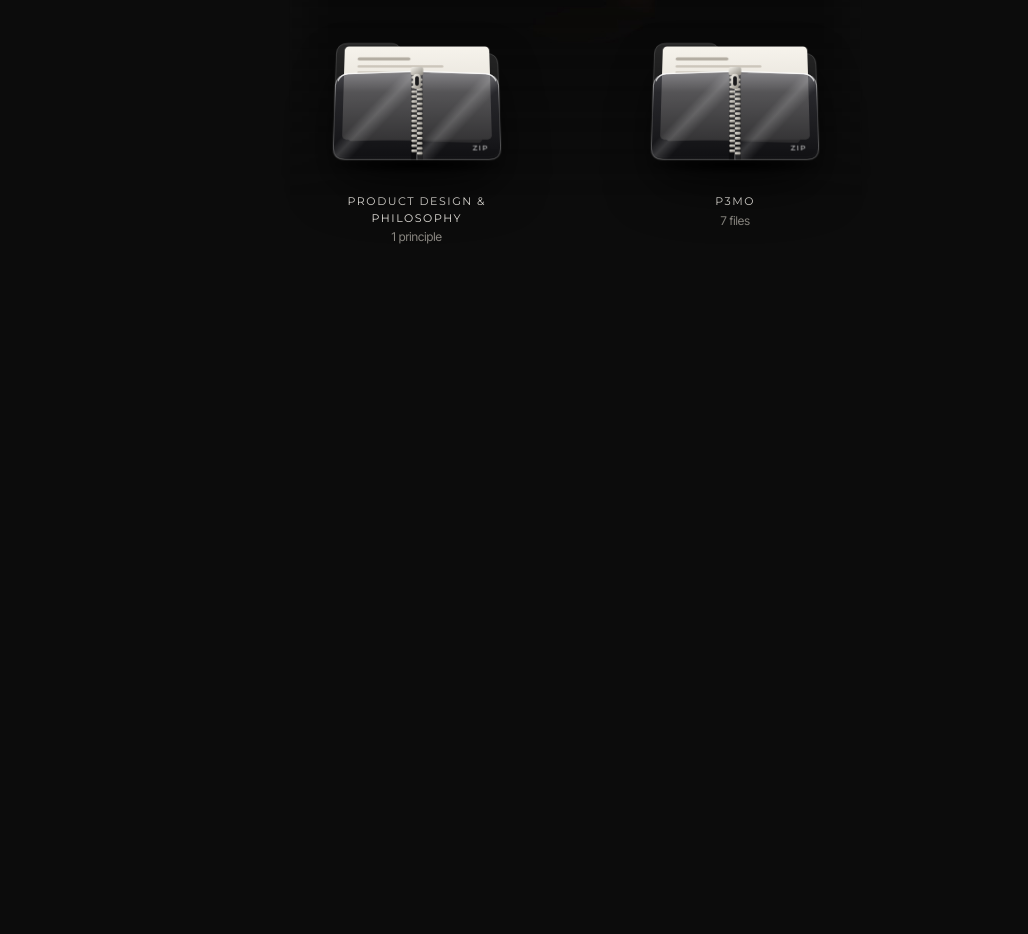
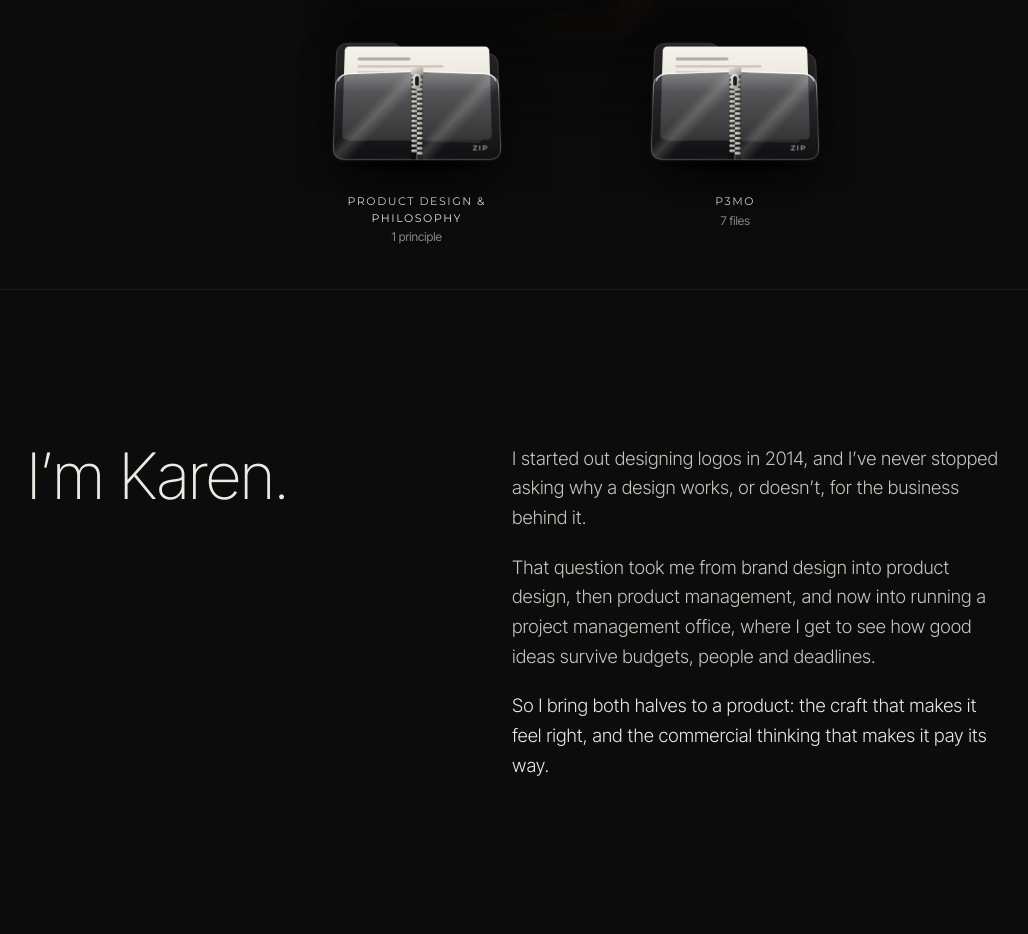
Before and after one commit to LadyKay-tech/karenedegware, a plain HTML site: page index.html in a window 1280 px wide. Shown: the part 511-1445 px from the top of the page, without its empty margins (64-1092 px from the left). Before the commit the page ends 800 px from the top, so only its background shows below. Drawn offline with Linux system fonts and the light colour scheme.

Commit message:
Cut-out portrait on transparent background, add short introduction
Co-Authored-By: Claude Opus 5.5 <noreply@anthropic.com>
Claude-Session: https://claude.ai/code/session_01Cv2qjhF7sYGZehr1n9zc2Z

```diff
--- a/index.html
+++ b/index.html
@@ -22,7 +22,7 @@ body{margin:0;color:var(--ink);font:400 15px/1.55 "Inter Tight",system-ui,sans-s
 a{color:inherit;text-decoration:none}
 button{font:inherit;color:inherit;background:none;border:0;padding:0;cursor:pointer}
 img{max-width:100%;display:block}
-.top{position:fixed;z-index:20;top:0;left:0;right:0;display:flex;justify-content:space-between;align-items:center;padding:max(2vw,16px) max(4vw,20px);pointer-events:none}
+.top{position:fixed;z-index:20;top:0;left:0;right:0;display:flex;justify-content:space-between;align-items:center;background:linear-gradient(var(--bg) 35%,rgba(12,12,12,0));padding:max(2vw,16px) max(4vw,20px);pointer-events:none}
 .top>*{pointer-events:auto}
 .wmk{display:inline-block;font:400 clamp(12px,1vw,14px)/1 Montserrat,"Inter Tight",sans-serif;letter-spacing:.26em;text-transform:uppercase;white-space:nowrap;color:#fff}
 .wmk b{font-weight:700}
@@ -121,6 +121,15 @@ body.ready .folder{animation:rise .8s cubic-bezier(.2,.8,.2,1) both}
 body.ready .folder:nth-child(2){animation-delay:.12s}
 @keyframes rise{from{opacity:0;transform:translateY(30px)}}
 body.locked{overflow:hidden}
+.intro{position:relative;padding:clamp(90px,12vw,170px) max(4vw,20px);border-top:1px solid rgba(255,255,255,.06)}
+.iw{max-width:1100px;margin:0 auto;display:grid;grid-template-columns:minmax(0,.8fr) minmax(0,1.2fr);gap:clamp(28px,6vw,96px);align-items:start}
+.ih{margin:0;font:200 clamp(40px,5vw,72px)/1 "Inter Tight",sans-serif;letter-spacing:-.03em}
+.ib p{margin:0 0 20px;max-width:46ch;font:300 clamp(17px,1.45vw,20px)/1.6 "Inter Tight",sans-serif;color:#C9C5BE}
+.ib p:last-child{color:var(--ink);margin-bottom:0}
+.intro.pre .ih,.intro.pre .ib p{opacity:0;transform:translateY(18px)}
+.intro .ih,.intro .ib p{transition:opacity .9s ease,transform .9s cubic-bezier(.2,.8,.2,1)}
+.intro .ib p:nth-child(2){transition-delay:.12s}.intro .ib p:nth-child(3){transition-delay:.24s}
+@media(max-width:760px){.iw{grid-template-columns:minmax(0,1fr)}}
 .principle{display:grid;grid-template-columns:minmax(0,.72fr) minmax(0,1.28fr);gap:clamp(28px,5vw,72px);align-items:start;opacity:0;transform:translateY(20px);transition:opacity .4s,transform .45s cubic-bezier(.2,.8,.2,1)}
 .room.on .principle{opacity:1;transform:none}
 .phil{position:sticky;top:24px}
@@ -263,8 +272,8 @@ body.locked{overflow:hidden}
 </header>
 <main class="hero" id="hero">
   <div class="portrait" id="portrait">
-    <img class="base" src="assets/karen.jpg" alt="Portrait of Karen Edegware">
-    <img class="lit" src="assets/karen.jpg" alt="" aria-hidden="true">
+    <img class="base" src="assets/karen.webp" alt="Portrait of Karen Edegware">
+    <img class="lit" src="assets/karen.webp" alt="" aria-hidden="true">
   </div>
   <div class="words" id="words" aria-hidden="true"><span>Lead with the <b>outcome</b></span><span>Design for genuine <b>utility</b></span><span>Pricing is a decision about <b>value</b></span><span>Start with the customer’s <b>question</b></span><span>Activity is not <b>progress</b></span><span>A demo is proof of <b>value</b></span><span>Sell only what the product can <b>deliver</b></span><span>A feature request is evidence of a <b>need</b></span></div>
   <div class="ring" id="ring" aria-hidden="true"></div>
@@ -273,6 +282,16 @@ body.locked{overflow:hidden}
     <div class="folders" id="folders"></div>
   </section>
 </main>
+<section class="intro" id="intro" aria-label="Introduction">
+  <div class="iw">
+    <h2 class="ih">I’m Karen.</h2>
+    <div class="ib">
+      <p>I started out designing logos in 2014, and I’ve never stopped asking why a design works, or doesn’t, for the business behind it.</p>
+      <p>That question took me from brand design into product design, then product management, and now into running a project management office, where I get to see how good ideas survive budgets, people and deadlines.</p>
+      <p>So I bring both halves to a product: the craft that makes it feel right, and the commercial thinking that makes it pay its way.</p>
+    </div>
+  </div>
+</section>
 <div class="extract" id="extract" hidden>
   <div class="bigf" id="bigf"></div>
   <div class="log" aria-live="polite"><p class="ttl" id="ttl"></p><div class="bar"><i id="barI"></i></div><ol id="logList"></ol></div>
@@ -472,6 +491,7 @@ const fromHash=()=>{const id=location.hash.slice(1),f=FOLDERS.find(x=>x.id===id)
 addEventListener('hashchange',fromHash);
 const ready=()=>{if(body.classList.contains('ready'))return;body.classList.remove('intro');body.classList.add('ready');setTimeout(()=>{const m=document.getElementById('introMark');if(m)m.remove()},1200);place();paint();fromHash()};
 place();paint();start();
+const intro=document.getElementById('intro');if(!rm.matches&&'IntersectionObserver' in window){intro.classList.add('pre');const introIO=new IntersectionObserver(es=>{if(es[0].isIntersecting){intro.classList.remove('pre');introIO.disconnect()}},{threshold:.25});introIO.observe(intro)}
 if(rm.matches)ready();else{setTimeout(ready,2300);document.getElementById('introMark').addEventListener('click',ready)}
 }
 </script>
```
Also changed, not shown: assets/karen.jpg (deleted), assets/karen.webp (added).
